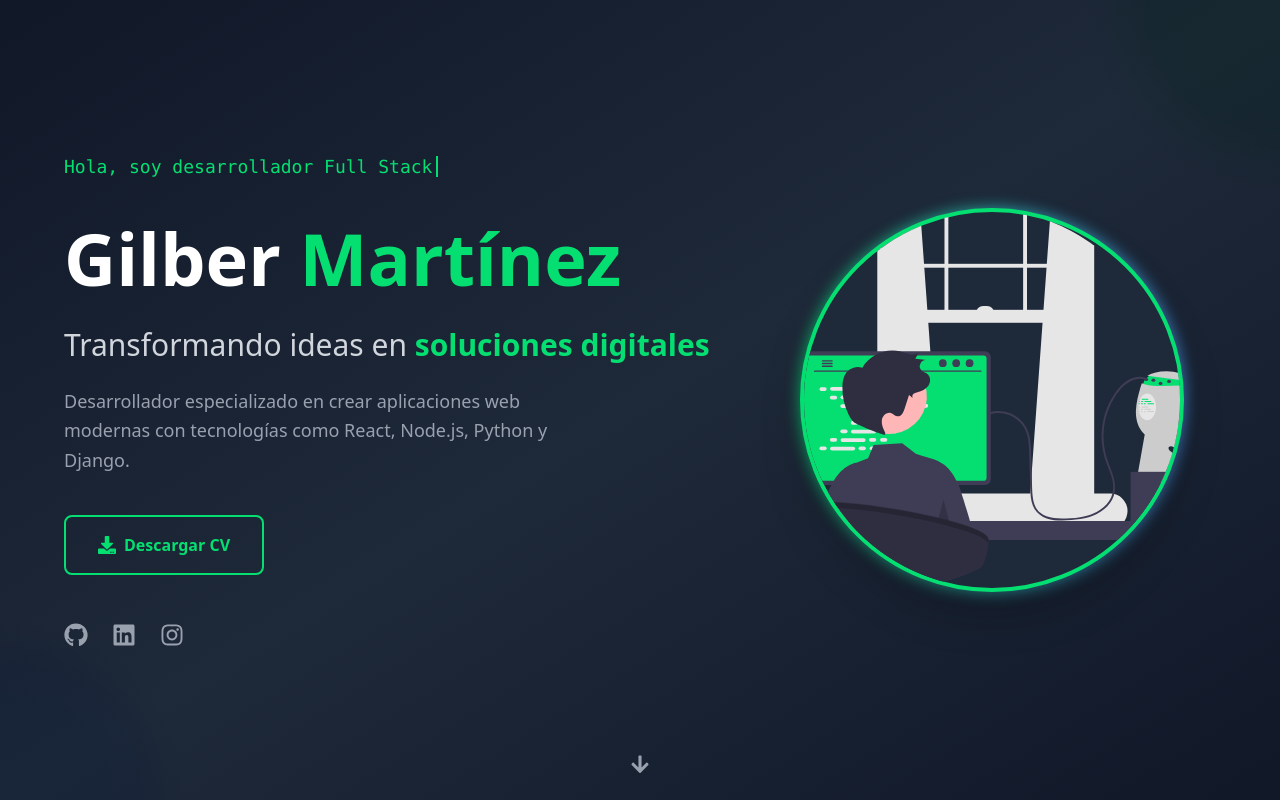
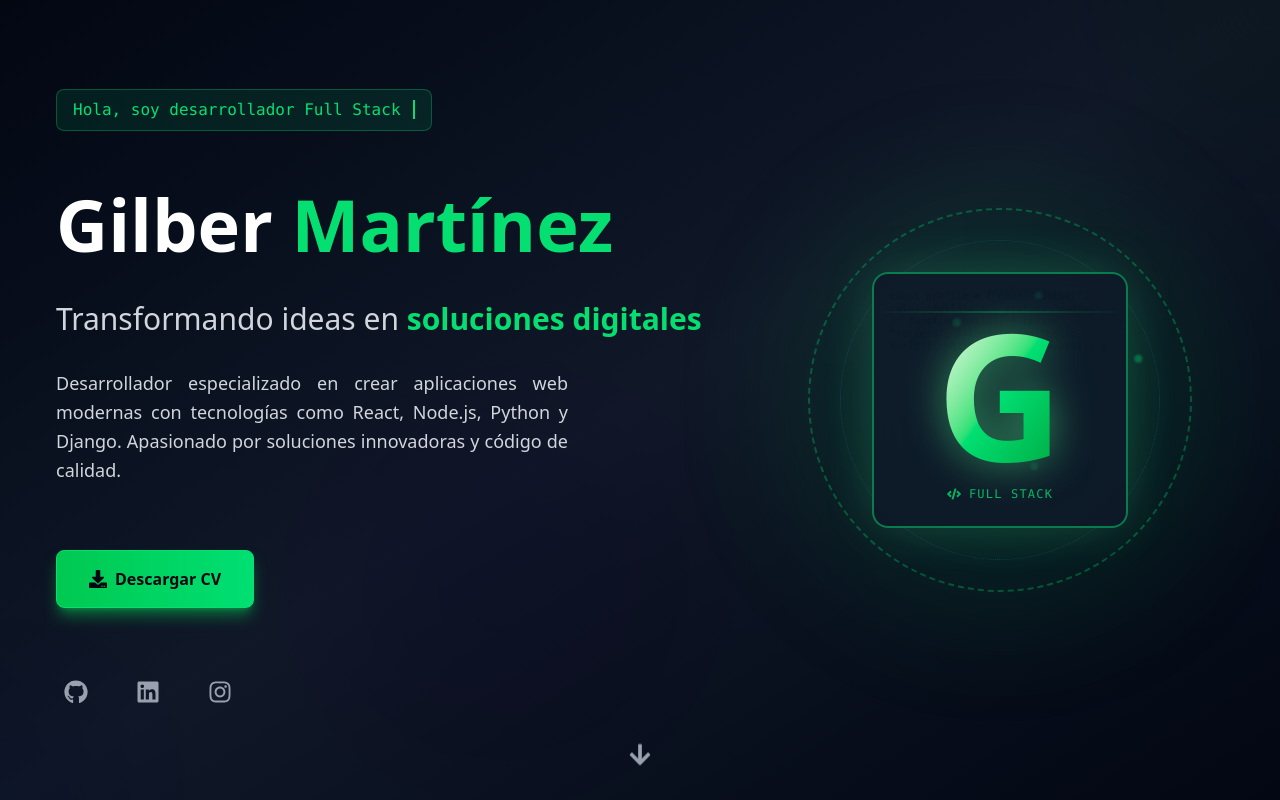
Before and after one commit to G1lber/Portafolio-Gilber, a React (Vite) app in the folder my-portafolio/: page / in a window 1280 px wide. Shown: the top 800 px of the page. Built offline with nearby package versions, Linux system fonts and the light colour scheme.

Commit message:
G logo cambio

```diff
--- a/my-portafolio/src/components/Hero.jsx
+++ b/my-portafolio/src/components/Hero.jsx
@@ -1,6 +1,6 @@
 import { motion, useAnimationControls } from "framer-motion";
 import { useEffect, useState } from "react";
-import { FaGithub, FaInstagram, FaLinkedin, FaDownload, FaArrowDown } from "react-icons/fa";
+import { FaGithub, FaInstagram, FaLinkedin, FaDownload, FaArrowDown, FaCode } from "react-icons/fa";
 import { MdEmail } from "react-icons/md";
 
 
@@ -54,22 +54,23 @@ const Hero = () => {
   };
 
   return (
-    <section className="relative flex flex-col md:flex-row justify-center items-center min-h-screen px-6 md:px-12 gap-8 bg-gradient-to-br from-gray-900 via-gray-800 to-gray-900">
+    <section className="relative flex flex-col md:flex-row justify-center items-center min-h-screen px-6 md:px-12 gap-12 bg-gradient-to-br from-gray-950 via-gray-900 to-gray-950">
       {/* Decorative background elements */}
       <div className="absolute inset-0 overflow-hidden">
-        <div className="absolute -top-40 -right-40 w-80 h-80 bg-green-400 rounded-full mix-blend-multiply filter blur-xl opacity-10 animate-pulse"></div>
-        <div className="absolute -bottom-40 -left-40 w-80 h-80 bg-blue-400 rounded-full mix-blend-multiply filter blur-xl opacity-10 animate-pulse"></div>
+        <div className="absolute -top-40 -right-40 w-80 h-80 bg-green-400 rounded-full mix-blend-multiply filter blur-3xl opacity-20 animate-pulse"></div>
+        <div className="absolute -bottom-40 -left-40 w-80 h-80 bg-blue-500 rounded-full mix-blend-multiply filter blur-3xl opacity-15 animate-pulse"></div>
+        <div className="absolute top-1/2 left-1/4 w-96 h-96 bg-purple-500 rounded-full mix-blend-multiply filter blur-3xl opacity-10 animate-pulse" style={{ animationDelay: '2s' }}></div>
       </div>
 
       {/* Content */}
-      <div className="relative z-10 flex-1 flex flex-col justify-center items-start gap-6 max-w-2xl">
+      <div className="relative z-10 flex-1 flex flex-col justify-center items-start gap-8 max-w-2xl">
         <motion.div
-          className="text-green-400 text-sm md:text-lg font-mono mb-2"
+          className="text-green-400 text-sm md:text-base font-mono mb-4 px-4 py-2 bg-green-400/10 rounded-lg border border-green-400/30"
           initial={{ opacity: 0, x: -20 }}
           animate={{ opacity: 1, x: 0 }}
           transition={{ duration: 0.6 }}
         >
-          <span className="border-r-2 border-green-400 pr-1">
+          <span className="border-r-2 border-green-400 pr-3">
             {displayedText}
           </span>
         </motion.div>
@@ -96,29 +97,29 @@ const Hero = () => {
         </motion.h2>
 
         <motion.p
-          className="text-gray-400 text-lg max-w-lg leading-relaxed"
+          className="text-gray-300 text-lg max-w-lg leading-relaxed text-justify"
           variants={textVariants}
           initial="hidden"
           animate="visible"
           custom={3}
         >
           Desarrollador especializado en crear aplicaciones web modernas con
-          tecnologías como React, Node.js, Python y Django.
+          tecnologías como React, Node.js, Python y Django. Apasionado por soluciones innovadoras y código de calidad.
         </motion.p>
 
         {/* Action buttons */}
         <motion.div
-          className="flex flex-col sm:flex-row gap-4 mt-4"
+          className="flex flex-col sm:flex-row gap-4 mt-8 w-full sm:w-auto"
           initial={{ opacity: 0, y: 20 }}
           animate={{ opacity: 1, y: 0 }}
           transition={{ delay: 1.2, duration: 0.6 }}
         >
           {/* Download CV button */}
           <motion.a
-            href="/Cv- Gilber Martinez.pdf" // coloca public/gilber-martinez-cv.pdf en la carpeta public
-            download="Gilber-Martinez-CV.pdf" // nombre sugerido al guardar
-            className="px-8 py-4 border-2 border-green-400 text-green-400 rounded-lg font-semibold hover:bg-green-400 hover:text-gray-900 transition duration-300 flex items-center gap-2 justify-center"
-            whileHover={{ scale: 1.05 }}
+            href="/Cv- Gilber Martinez.pdf"
+            download="Gilber-Martinez-CV.pdf"
+            className="px-8 py-4 bg-gradient-to-r from-green-500 to-green-400 text-gray-950 rounded-lg font-semibold shadow-lg shadow-green-500/50 hover:shadow-xl hover:shadow-green-500/70 transition duration-300 flex items-center gap-2 justify-center border border-green-400"
+            whileHover={{ scale: 1.05, y: -2 }}
             whileTap={{ scale: 0.95 }}
             aria-label="Descargar CV de Gilber Martínez"
             title="Descargar CV"
@@ -130,7 +131,7 @@ const Hero = () => {
 
         {/* Social links */}
         <motion.div
-          className="flex items-center gap-6 mt-6"
+          className="flex items-center gap-8 mt-8"
           initial={{ opacity: 0 }}
           animate={{ opacity: 1 }}
           transition={{ delay: 1.5, duration: 0.6 }}
@@ -145,9 +146,9 @@ const Hero = () => {
               href={item.href}
               target="_blank"
               rel="noopener noreferrer"
-              className="text-gray-400 hover:text-green-400 transition duration-300"
-              whileHover={{ scale: 1.2, y: -2 }}
-              whileTap={{ scale: 0.95 }}
+              className="text-gray-400 hover:text-green-400 p-2 rounded-full hover:bg-green-400/10 transition duration-300"
+              whileHover={{ scale: 1.3, y: -3 }}
+              whileTap={{ scale: 0.9 }}
               title={item.label}
             >
               {item.icon}
@@ -156,24 +157,91 @@ const Hero = () => {
         </motion.div>
       </div>
 
-      {/* Profile image */}
-      <div className="relative z-10 flex-1 w-full max-w-md flex justify-center items-center">
+      {/* Animated Monogram Logo */}
+      <div className="relative z-10 flex-1 w-full max-w-md flex justify-center items-center mt-12 md:mt-0">
         <motion.div
-          className="relative w-80 h-80 md:w-96 md:h-96"
+          className="relative w-72 h-72 md:w-96 md:h-96 flex justify-center items-center"
           initial={{ scale: 0.8, opacity: 0 }}
           animate={{ scale: 1, opacity: 1 }}
           transition={{ duration: 1.2, ease: "easeOut", delay: 0.8 }}
         >
-          <div className="absolute inset-0 bg-gradient-to-r from-green-400 to-blue-400 rounded-full blur-sm opacity-75"></div>
-          <div className="relative w-full h-full bg-gray-800 rounded-full overflow-hidden border-4 border-green-400 shadow-2xl">
-            <motion.img
-              src="/principal.svg"
-              alt="Gilber Martínez - Desarrollador Full Stack"
-              className="w-full h-full object-cover"
-              whileHover={{ scale: 1.1 }}
-              transition={{ duration: 0.3 }}
+          {/* Background Glows */}
+          <div className="absolute inset-0 bg-green-500/20 rounded-full blur-[80px] animate-pulse"></div>
+          <div className="absolute inset-20 bg-blue-500/10 rounded-full blur-[60px] animate-pulse" style={{ animationDelay: '1s' }}></div>
+
+          {/* Rotating Rings */}
+          <motion.div
+            className="absolute inset-0 border-2 border-dashed border-green-400/30 rounded-full"
+            animate={{ rotate: 360 }}
+            transition={{ duration: 20, repeat: Infinity, ease: "linear" }}
+          />
+          <motion.div
+            className="absolute inset-8 border border-dotted border-blue-400/20 rounded-full"
+            animate={{ rotate: -360 }}
+            transition={{ duration: 15, repeat: Infinity, ease: "linear" }}
+          />
+
+          {/* Main Logo Container */}
+          <motion.div
+            className="relative w-48 h-48 md:w-64 md:h-64 bg-gray-900/80 backdrop-blur-xl rounded-2xl border-2 border-green-400/50 shadow-[0_0_50px_rgba(74,222,128,0.2)] flex flex-col justify-center items-center overflow-hidden"
+            whileHover={{
+              scale: 1.05,
+              borderColor: 'rgba(74,222,128,1)',
+              boxShadow: '0_0_70px_rgba(74,222,128,0.4)'
+            }}
+          >
+            {/* Animated Background Code Snippets */}
+            <div className="absolute inset-0 opacity-10 font-mono text-[10px] p-4 pointer-events-none select-none overflow-hidden leading-tight">
+              {`const profile = { name: "Gilber", role: "FullStack", status: "coding" };\nfunction build() { return "success"; }\nconsole.log("Hello World");\nwhile(true) { innovate(); }`}
+            </div>
+
+            {/* Initial G */}
+            <motion.div
+              className="relative z-10 flex items-center justify-center"
+              animate={{ y: [0, -8, 0] }}
+              transition={{ duration: 4, repeat: Infinity, ease: "easeInOut" }}
+            >
+              <span className="text-8xl md:text-[11rem] font-black text-transparent bg-clip-text bg-gradient-to-br from-white via-green-400 to-green-600 drop-shadow-[0_0_20px_rgba(74,222,128,0.6)]">
+                G
+              </span>
+            </motion.div>
+
+            {/* Sub-label */}
+            <div className="absolute bottom-6 flex items-center gap-2 text-green-400/80 font-mono text-xs tracking-widest uppercase">
+              <FaCode size={14} />
+              <span>Full Stack</span>
+            </div>
+
+            {/* Scanning line animation */}
+            <motion.div
+              className="absolute left-0 right-0 h-[2px] bg-gradient-to-r from-transparent via-green-400 to-transparent z-20 opacity-30"
+              animate={{ top: ['0%', '100%'] }}
+              transition={{ duration: 3, repeat: Infinity, ease: "linear" }}
             />
-          </div>
+          </motion.div>
+
+          {/* Floating Particles */}
+          {[...Array(6)].map((_, i) => (
+            <motion.div
+              key={i}
+              className="absolute w-2 h-2 bg-green-400/40 rounded-full blur-[1px]"
+              initial={{
+                x: Math.random() * 200 - 100,
+                y: Math.random() * 200 - 100,
+                opacity: 0
+              }}
+              animate={{
+                x: [null, Math.random() * 300 - 150],
+                y: [null, Math.random() * 300 - 150],
+                opacity: [0, 1, 0]
+              }}
+              transition={{
+                duration: 4 + Math.random() * 4,
+                repeat: Infinity,
+                delay: i * 0.5
+              }}
+            />
+          ))}
         </motion.div>
       </div>
 
@@ -194,13 +262,13 @@ const Hero = () => {
               scrollToAbout();
             }
           }}
-          animate={{ y: [0, 10, 0] }}
-          transition={{ duration: 2, repeat: Infinity }}
-          className="text-gray-400 hover:text-green-400 cursor-pointer focus:outline-none"
+          animate={{ y: [0, 12, 0] }}
+          transition={{ duration: 2.5, repeat: Infinity }}
+          className="text-gray-400 hover:text-green-400 cursor-pointer focus:outline-none p-2 rounded-full hover:bg-green-400/10 transition duration-300"
           aria-label="Ir a la sección Sobre"
           title="Ir a la sección Sobre"
         >
-          <FaArrowDown size={20} />
+          <FaArrowDown size={24} />
         </motion.div>
       </motion.div>
     </section>
```
